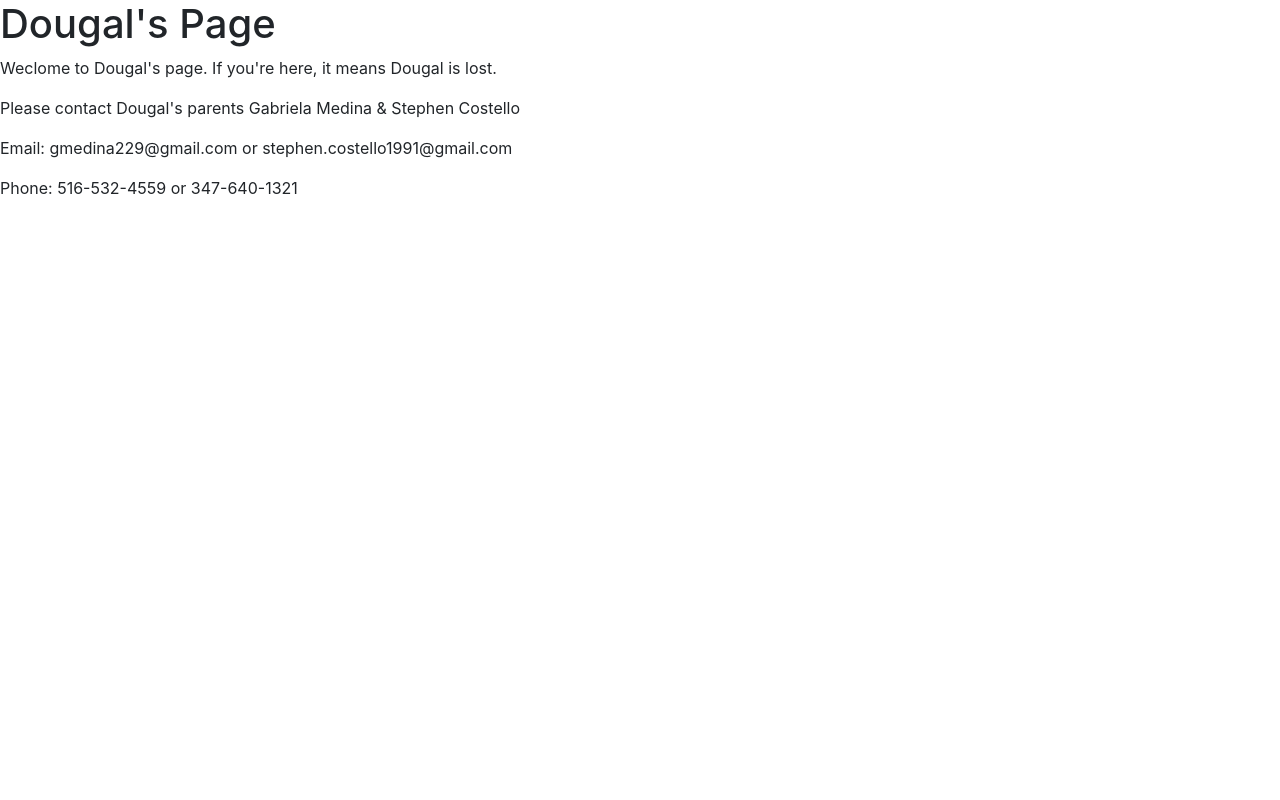
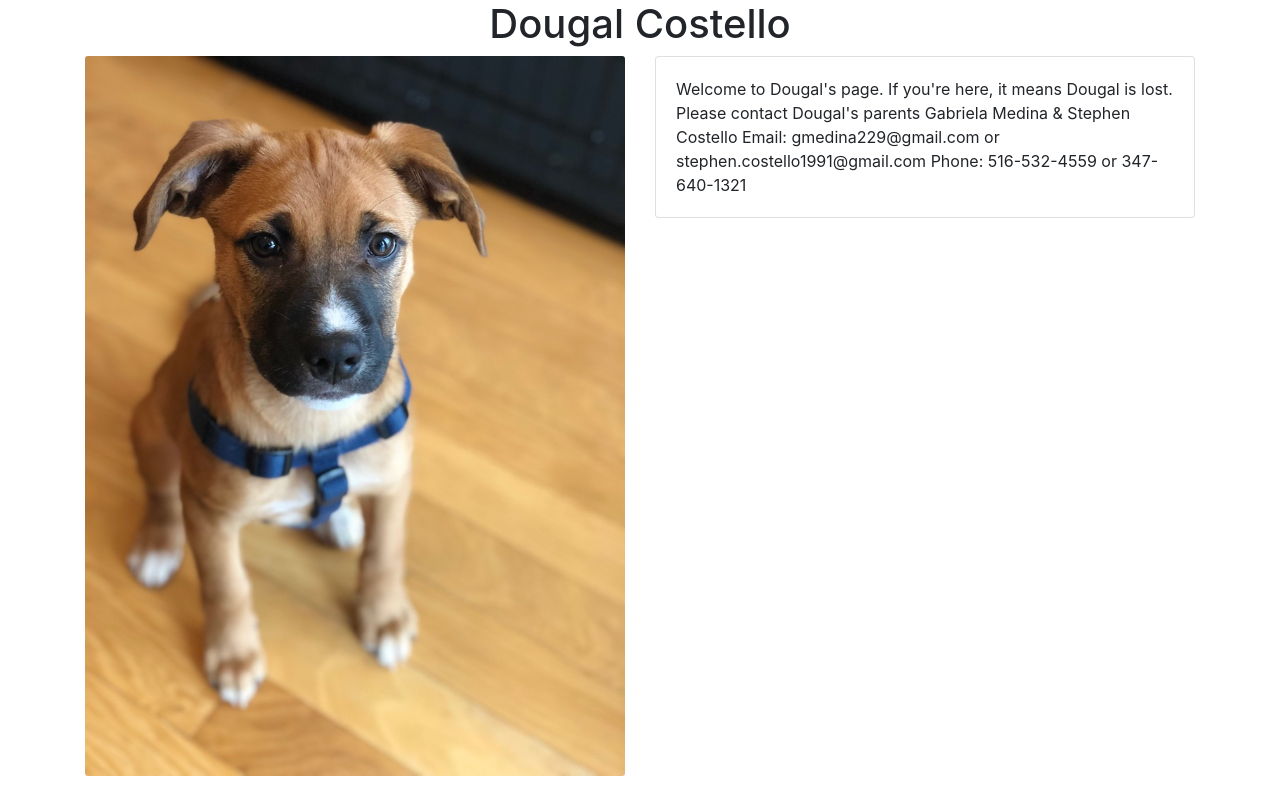
Before and after one commit to gabriela229/dougal, a React app: page / in a window 1280 px wide. Built offline with nearby package versions, Linux system fonts and the light colour scheme.

Commit message:
add grid, fix text

```diff
--- a/client/Components/Main.js
+++ b/client/Components/Main.js
@@ -1,16 +1,28 @@
 import React from 'react';
-
 
 export default function Main() {
 
     return (
-      <div>
-        <h1 className="well">Dougal's Page</h1>
-        <div>
-          <p>Weclome to Dougal's page. If you're here, it means Dougal is lost.</p>
-          <p>Please contact Dougal's parents Gabriela Medina & Stephen Costello</p>
-          <p>Email: gmedina229@gmail.com or stephen.costello1991@gmail.com</p>
-          <p>Phone: 516-532-4559 or 347-640-1321</p>
+      <div className="container">
+        <div className="row">
+          <h1 className="mx-auto">Dougal Costello</h1>
+        </div>
+        <div className="row">
+          <div className="col-sm-6">
+            <div card>
+              <img className="card-img" src="/../../public/images/Dougal.jpg" alt="Card image" />
+            </div>
+          </div>
+          <div className="col-sm-6">
+            <div className="card">
+              <div className="card-body">
+                Welcome to Dougal's page. If you're here, it means Dougal is lost.
+                Please contact Dougal's parents Gabriela Medina & Stephen Costello
+                Email: gmedina229@gmail.com or stephen.costello1991@gmail.com
+                Phone: 516-532-4559 or 347-640-1321
+              </div>
+            </div>
+          </div>
         </div>
       </div>
     );
--- a/public/index.html
+++ b/public/index.html
@@ -1,6 +1,7 @@
 <html>
   <head>
     <link rel="icon" href="/public/favicon.ico" />
+    <link type="text/css" rel="stylesheet" href="/public/stylesheet/style.css"/>
     <script src="/dist/bundle.js" defer></script>
   </head>
   <body>
--- /dev/null
+++ b/public/stylesheet/style.css
@@ -0,0 +1,5 @@
+/* body {
+  background: url("../images/Dougal.jpg") no-repeat;
+  background-position: top left;
+  background-size: cover;
+} */
```
Also changed, not shown: public/images/Dougal.jpg (added).
